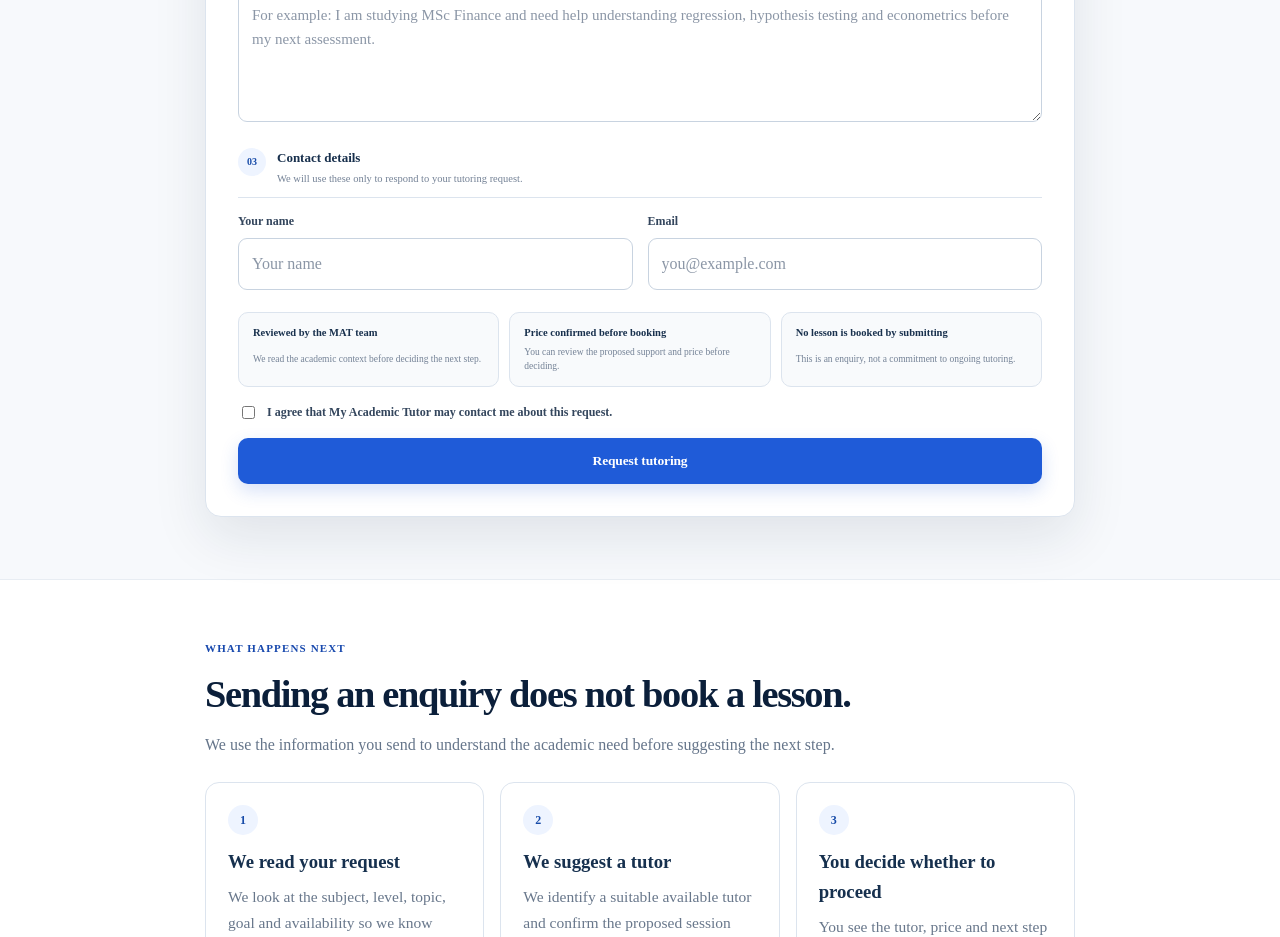
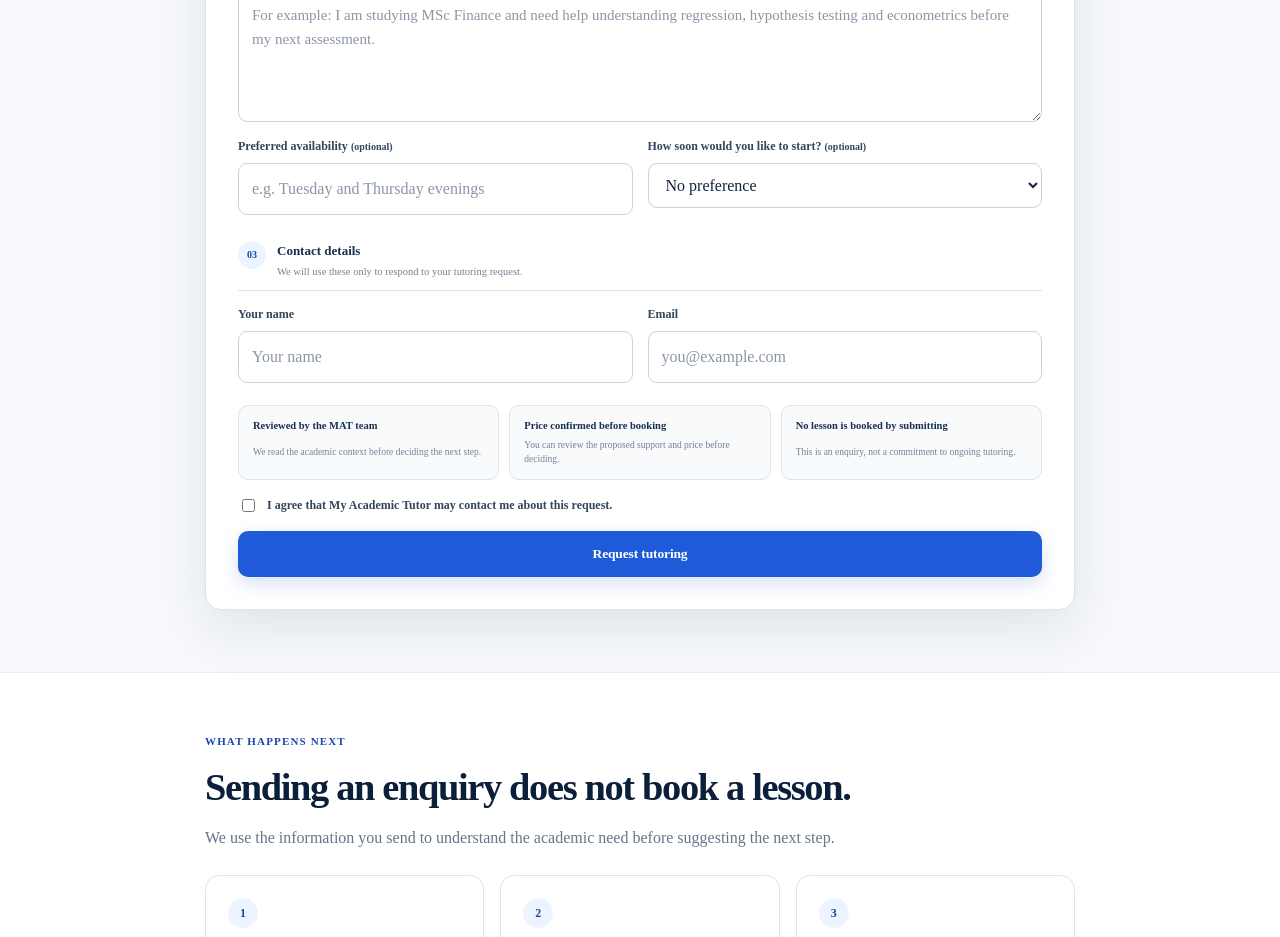
Before and after one commit to StatisticaHub/matwebsite, a Next.js app: page /find-a-tutor in a window 1280 px wide. Shown: the part 2420-3357 px from the top of the page. Built offline with nearby package versions, Linux system fonts and the light colour scheme; no server answers.

Commit message:
Capture tutoring availability and urgency

```diff
--- a/components/TutoringLeadForm.tsx
+++ b/components/TutoringLeadForm.tsx
@@ -343,6 +343,27 @@ export default function TutoringLeadForm({
                 placeholder="For example: I am studying MSc Finance and need help understanding regression, hypothesis testing and econometrics before my next assessment."
               />
             </label>
+
+            <label>
+              <span>Preferred availability <small>(optional)</small></span>
+              <input
+                name="availability"
+                type="text"
+                maxLength={500}
+                placeholder="e.g. Tuesday and Thursday evenings"
+              />
+            </label>
+
+            <label>
+              <span>How soon would you like to start? <small>(optional)</small></span>
+              <select name="urgency" defaultValue="">
+                <option value="">No preference</option>
+                <option value="As soon as possible">As soon as possible</option>
+                <option value="Within 1 week">Within 1 week</option>
+                <option value="Within 2–4 weeks">Within 2–4 weeks</option>
+                <option value="Flexible">Flexible</option>
+              </select>
+            </label>
           </div>
         </section>
 
```
